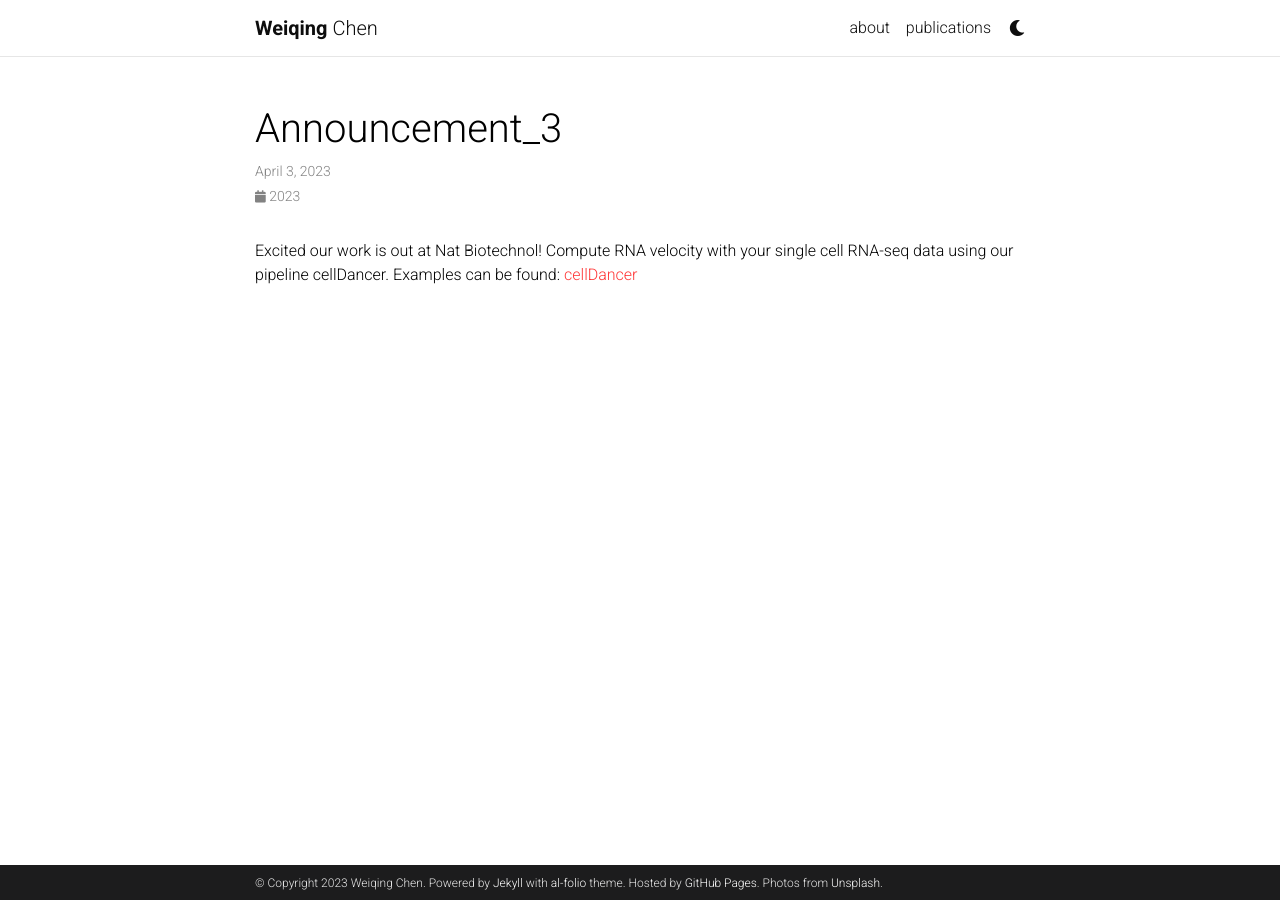
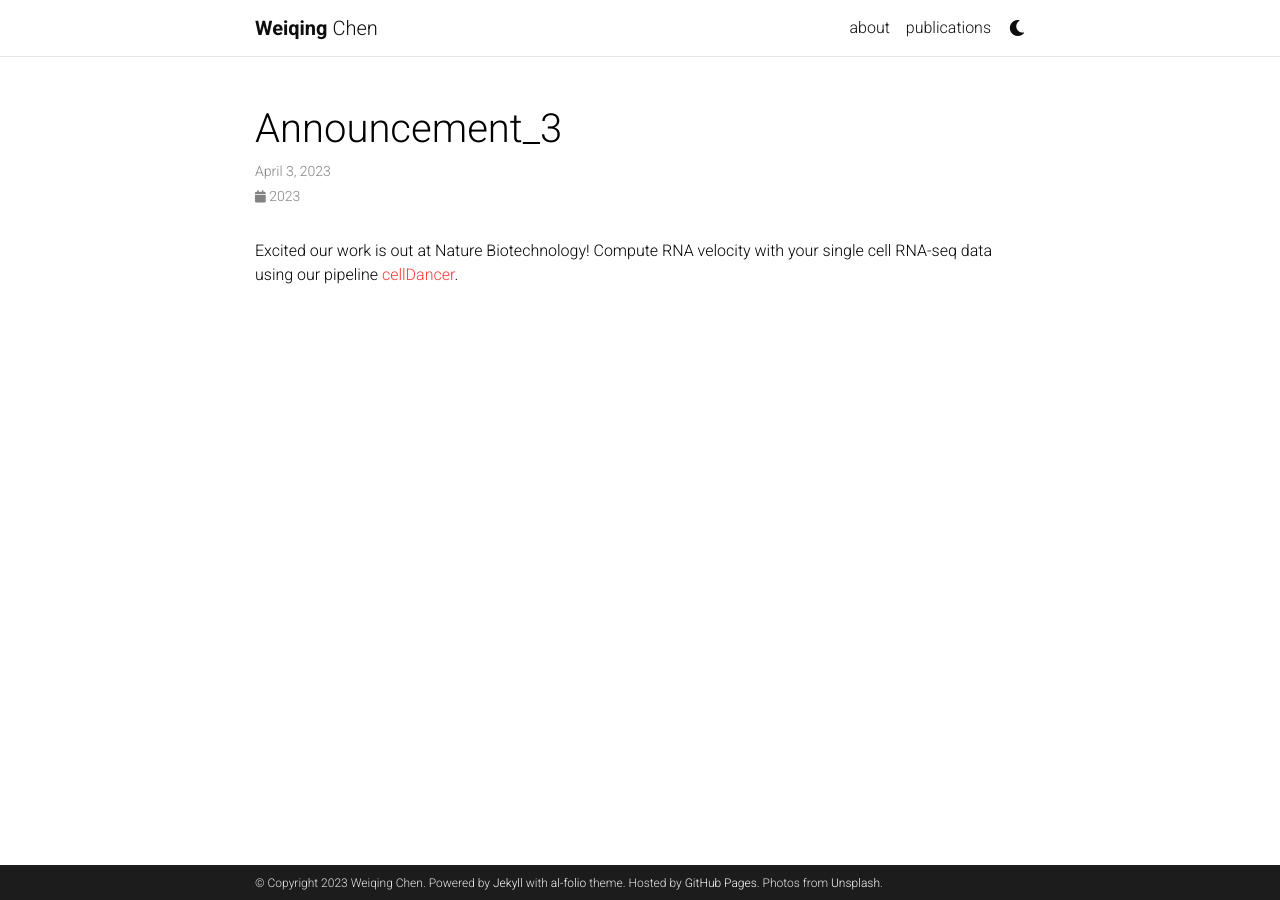
Before and after one commit to osakemon/osakemon.github.io, a Jekyll site: the page built from _news/announcement_3.md, in a window 1280 px wide. Built offline with Jekyll 4.4.1, drawn with Linux system fonts in a browser that asks for light colours; comment, search, counter and statistics services are not loaded; a style sheet for code colours, icons or effects is not loaded.

Commit message:
Update announcement_3.md

```diff
--- a/_news/announcement_3.md
+++ b/_news/announcement_3.md
@@ -5,4 +5,4 @@ inline: true
 related_posts: false
 ---
 
-Excited our work is out at Nat Biotechnol! Compute RNA velocity with your single cell RNA-seq data using our pipeline cellDancer. Examples can be found: [cellDancer](https://guangyuwanglab2021.github.io/cellDancer_website/)
+Excited our work is out at Nature Biotechnology! Compute RNA velocity with your single cell RNA-seq data using our pipeline [cellDancer](https://guangyuwanglab2021.github.io/cellDancer_website/).
```
